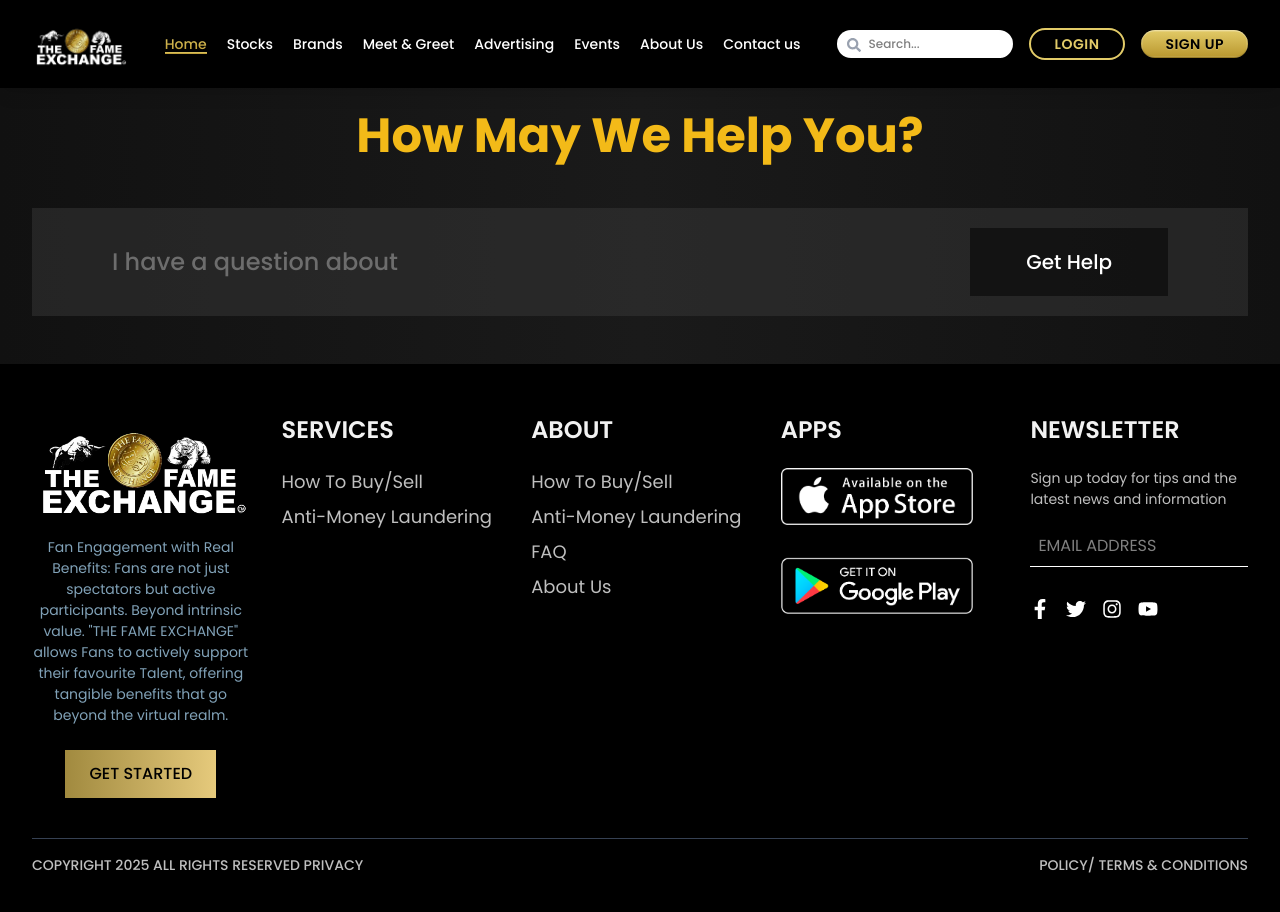
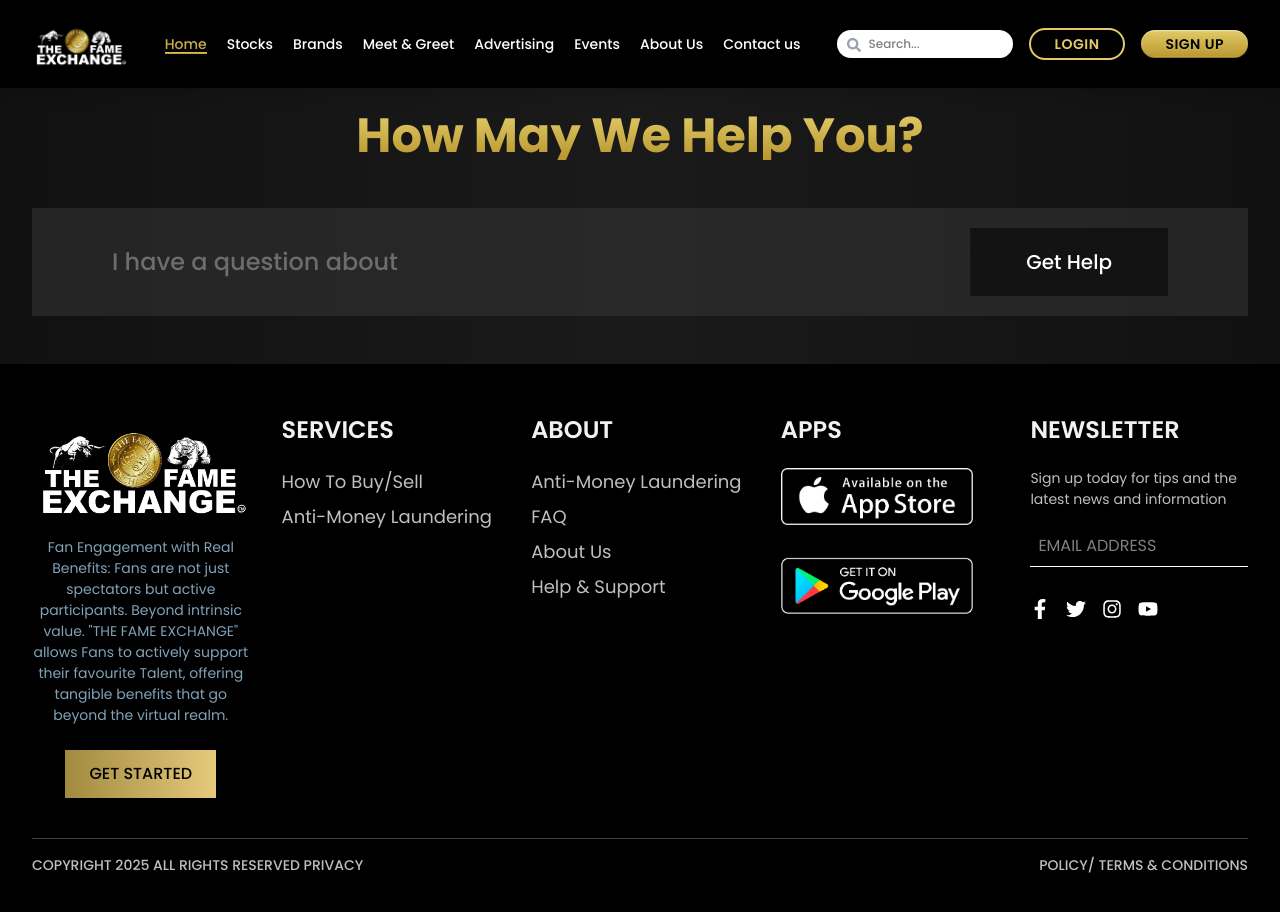
Before and after one commit to anchormediany-dev/fameexchangeReact, a React (Vite) app: page /help-support in a window 1280 px wide. Shown: the top 912 px of the page. Built offline with nearby package versions, Linux system fonts and the light colour scheme.

Commit message:
Fix the about us page and add it in the footer

```diff
--- a/src/components/Footer.jsx
+++ b/src/components/Footer.jsx
@@ -248,13 +248,6 @@ const Footer = () => {
             >
               <motion.li variants={linkVariants}>
                 <motion.div variants={linkVariants} whileHover="hover">
-                  <Link to="/how-to-buy-sell" className="hover:text-primary">
-                    How To Buy/Sell
-                  </Link>
-                </motion.div>
-              </motion.li>
-              <motion.li variants={linkVariants}>
-                <motion.div variants={linkVariants} whileHover="hover">
                   <Link
                     to="/anti-money-laundering"
                     className="hover:text-primary"
@@ -274,6 +267,13 @@ const Footer = () => {
                 <motion.div variants={linkVariants} whileHover="hover">
                   <Link to="/about-us" className="hover:text-primary">
                     About Us
+                  </Link>
+                </motion.div>
+              </motion.li>
+              <motion.li variants={linkVariants}>
+                <motion.div variants={linkVariants} whileHover="hover">
+                  <Link to="/help-support" className="hover:text-primary">
+                    Help & Support
                   </Link>
                 </motion.div>
               </motion.li>
--- a/src/pages/help_support/HelpSupport.jsx
+++ b/src/pages/help_support/HelpSupport.jsx
@@ -1,43 +1,14 @@
-// import Navbar from "../../components/Navbar";
-// import Footer from "../../components/Footer";
-
-// const HelpSupport = () => {
-//   return (
-//     <div className="mt-20 ">
-//       <div className="py-12  bg-gradient-custom-vertical2 bg-gradient-custom-horizontal2">
-//         <div className="flex container flex-col pb-[435px]   gap-[70px]">
-//           {" "}
-//           <h3 className="text-primary text-center text-[40px] font-bold">
-//             How May We Help You?
-//           </h3>
-//           <div className="bg-[#38383880]  transition py-[17px] pr-[20px] pl-[20px] sm:pl-[40px] md:pl-[60px] lg:pl-[80px] flex justify-between items-center">
-//             <h4 className="text-[#6D6D6D] font-medium text-[25px]">
-//               I have question about
-//             </h4>
-//             <button className="py-[12px] sm:py-[20px] md:py-[25px] lg:py-[30px] cursor-pointer font-medium hover:scale-105 text-2xl px-[20px] sm:px-[30px] md:px-[50px] lg:px-[70px] bg-[#00000080]">
-//               Get Help
-//             </button>
-//           </div>
-//         </div>
-//       </div>
-//       <Navbar />
-//       <Footer />
-//     </div>
-//   );
-// };
-
-// export default HelpSupport;
 import Navbar from "../../components/Navbar";
 import Footer from "../../components/Footer";
 
 const HelpSupport = () => {
   return (
-    <div className="mt-10 lg:mt-16 flex flex-col min-h-screen">
+    <div className="flex flex-col min-h-screen">
       <Navbar />
 
-      <div className="flex-grow py-12 bg-gradient-custom-vertical2 bg-gradient-custom-horizontal2">
+      <div className="flex-grow mt-10 lg:mt-16 2xl:mt-20 py-12 2xl:py-16 bg-gradient-custom-vertical2 bg-gradient-custom-horizontal2">
         <div className="container max-w-screen-xl mx-auto flex flex-col gap-12 px-4 sm:px-6 lg:px-8">
-          <h3 className="text-primary text-center text-3xl sm:text-4xl lg:text-5xl font-bold">
+          <h3 className="gredient-text text-center text-3xl sm:text-4xl lg:text-5xl font-bold">
             How May We Help You?
           </h3>
 
```
